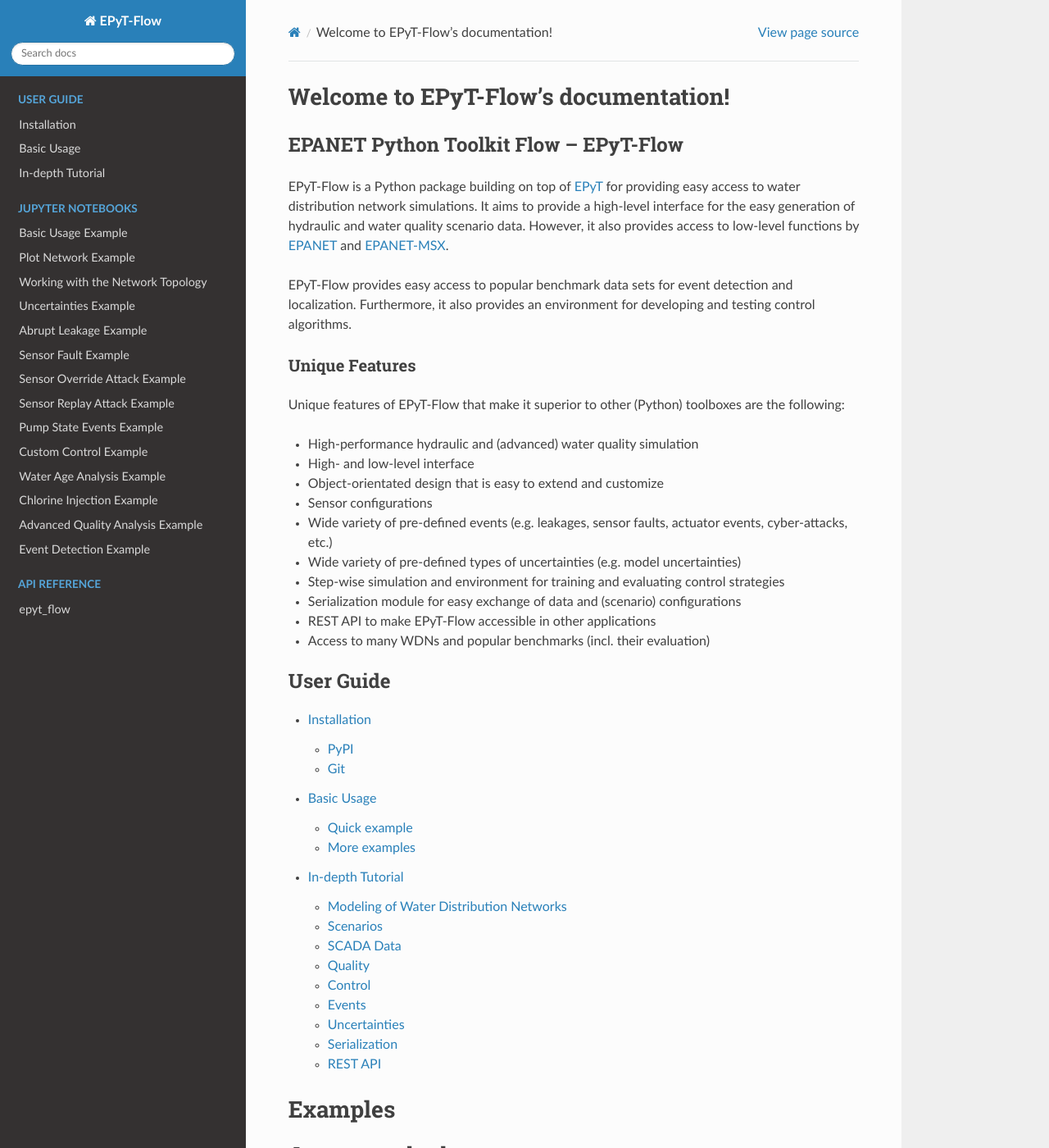
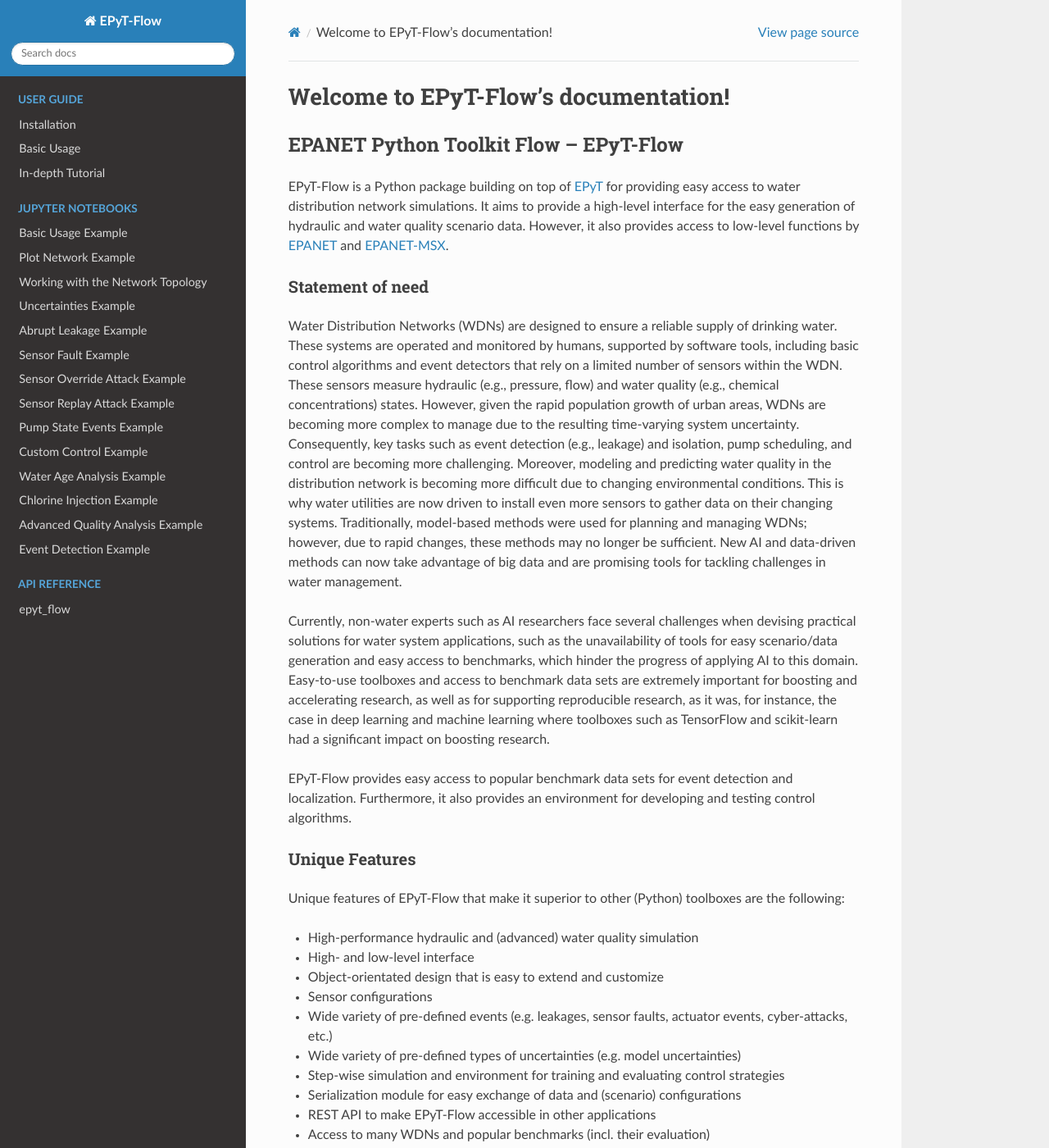
Before and after one commit to WaterFutures/EPyT-Flow, a Sphinx documentation site: the page built from docs/index.rst, in a window 1280 px wide and 1400 px high. Shown: the whole window at 82% size. Built offline with Sphinx 7.4.7 and the Read the Docs theme 3.1.0, drawn with Linux system fonts in a browser that asks for light colours.

Commit message:
#10 Add statement of need to landing page of documentation

```diff
--- a/docs/index.rst
+++ b/docs/index.rst
@@ -9,6 +9,33 @@
 It aims to provide a high-level interface for the easy generation of hydraulic and water quality scenario data.
 However, it also provides access to low-level functions by `EPANET <https://github.com/USEPA/EPANET2.2>`_
 and `EPANET-MSX <https://github.com/USEPA/EPANETMSX/>`_.
+
+Statement of need
+-----------------
+
+Water Distribution Networks (WDNs) are designed to ensure a reliable supply of drinking water.
+These systems are operated and monitored by humans, supported by software tools,
+including basic control algorithms and event detectors that rely on a limited number of sensors
+within the WDN. These sensors measure hydraulic (e.g., pressure, flow) and water quality
+(e.g., chemical concentrations) states. However, given the rapid population growth of urban areas,
+WDNs are becoming more complex to manage due to the resulting time-varying system uncertainty.
+Consequently, key tasks such as event detection (e.g., leakage) and isolation, pump scheduling,
+and control are becoming more challenging. Moreover, modeling and predicting water quality in the
+distribution network is becoming more difficult due to changing environmental conditions.
+This is why water utilities are now driven to install even more sensors to gather data on their
+changing systems. Traditionally, model-based methods were used for planning and managing WDNs;
+however, due to rapid changes, these methods may no longer be sufficient. New AI and data-driven
+methods can now take advantage of big data and are promising tools for tackling challenges in
+water management.
+
+Currently, non-water experts such as AI researchers face several challenges when devising
+practical solutions for water system applications, such as the unavailability of tools for
+easy scenario/data generation and easy access to benchmarks, which hinder the progress of
+applying AI to this domain.
+Easy-to-use toolboxes and access to benchmark data sets are extremely important for boosting and
+accelerating research, as well as for supporting reproducible research, as it was, for instance,
+the case in deep learning and machine learning where toolboxes such as TensorFlow and
+scikit-learn had a significant impact on boosting research.
 
 EPyT-Flow provides easy access to popular benchmark data sets for event detection and localization.
 Furthermore, it also provides an environment for developing and testing control algorithms.
@@ -28,6 +55,8 @@
 - Serialization module for easy exchange of data and (scenario) configurations
 - REST API to make EPyT-Flow accessible in other applications
 - Access to many WDNs and popular benchmarks (incl. their evaluation)
+
+
 
 .. toctree::
     :maxdepth: 2
```
